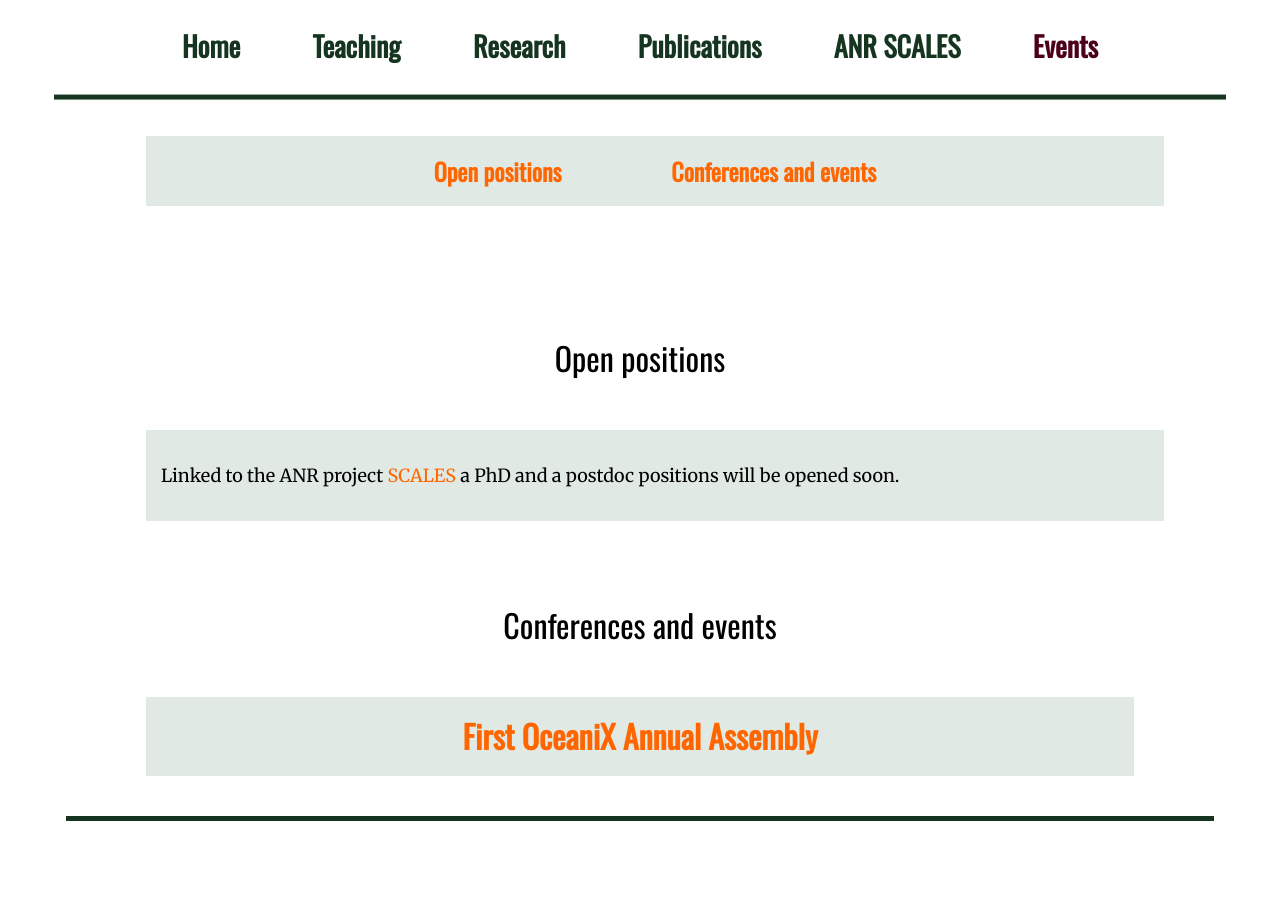
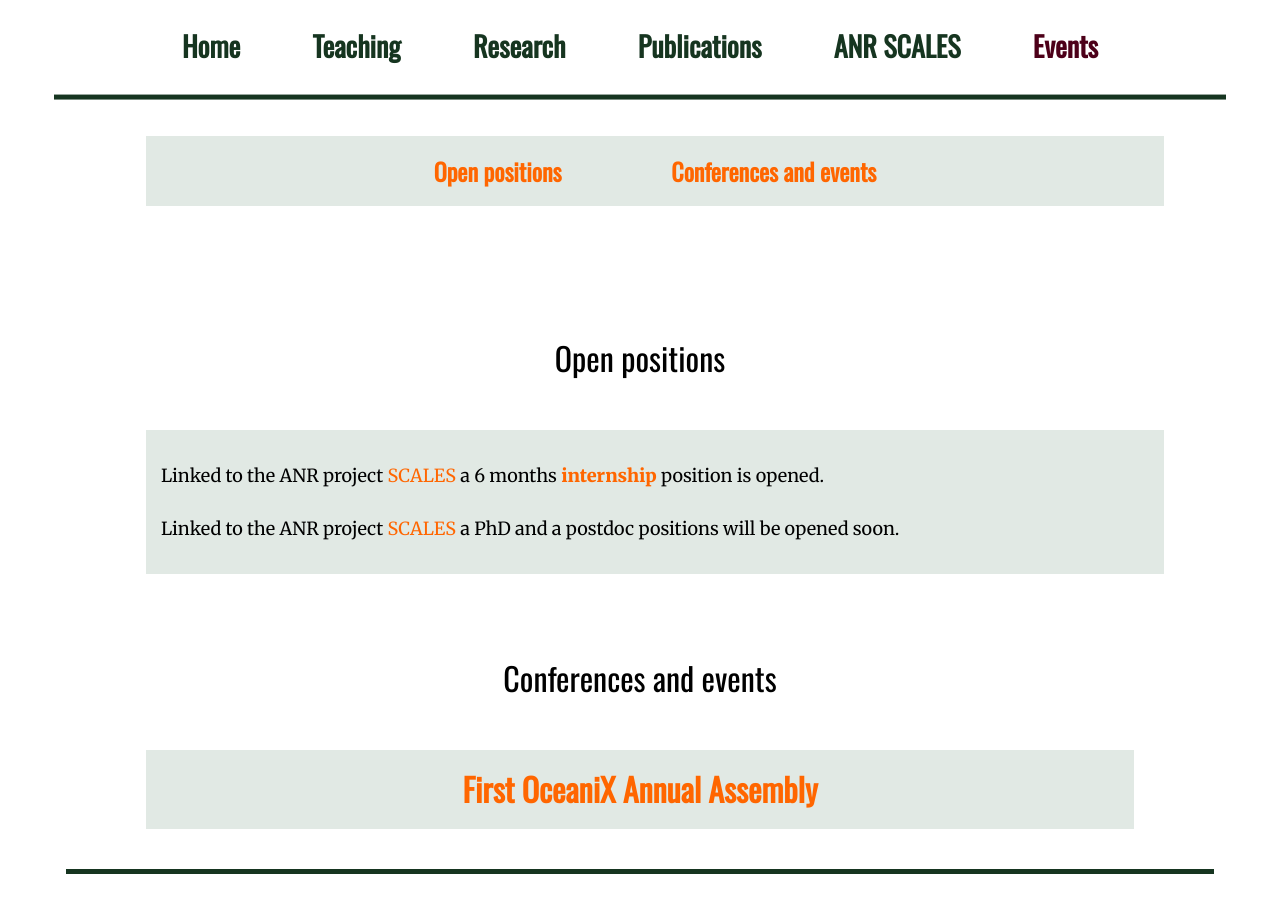
Before and after one commit to cgranerob/cgranerob.github.io, a plain HTML site: page events.html in a window 1280 px wide. Drawn offline with nearby package versions, Linux system fonts and the light colour scheme.

Commit message:
Initial commit

```diff
--- a/events.html
+++ b/events.html
@@ -99,6 +99,11 @@
 					<div class="pr2" style="background-color: #E1E9E4;padding-left: 15px;padding-right: 15px">
 
 						<span style="display:block; height: 10px;"></span>
+
+						<p>
+							Linked to the ANR project <a href="ANR.html" style="line-height: 35px">SCALES</a> a 6 months <a target="_blank" href="files/Stage_Causality_IMT-ENS_2021_final.pdf"><b>internship</b></a> position is opened.
+						</p>
+
 						<p>
 							Linked to the ANR project <a href="ANR.html" style="line-height: 35px">SCALES</a> a PhD and a postdoc positions will be opened soon.
 						</p>
```
Also changed, not shown: 1 other file.
